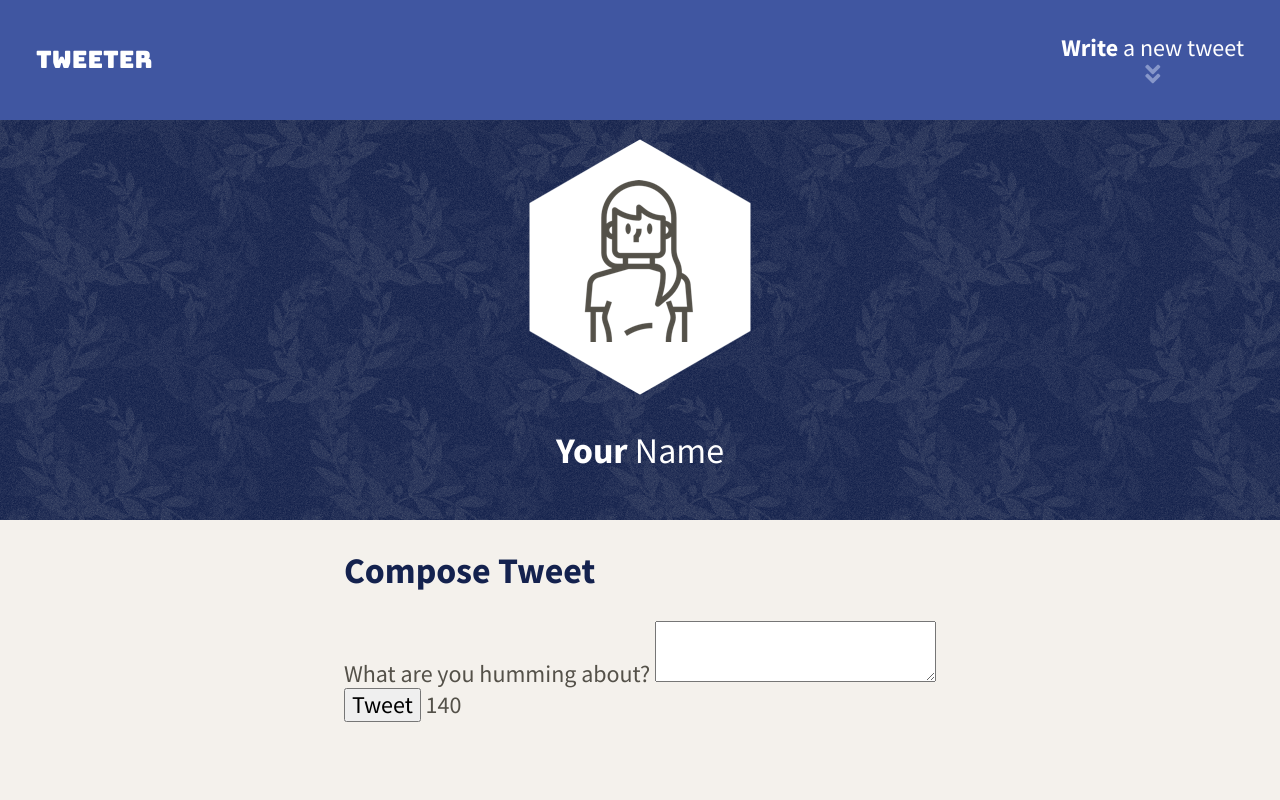
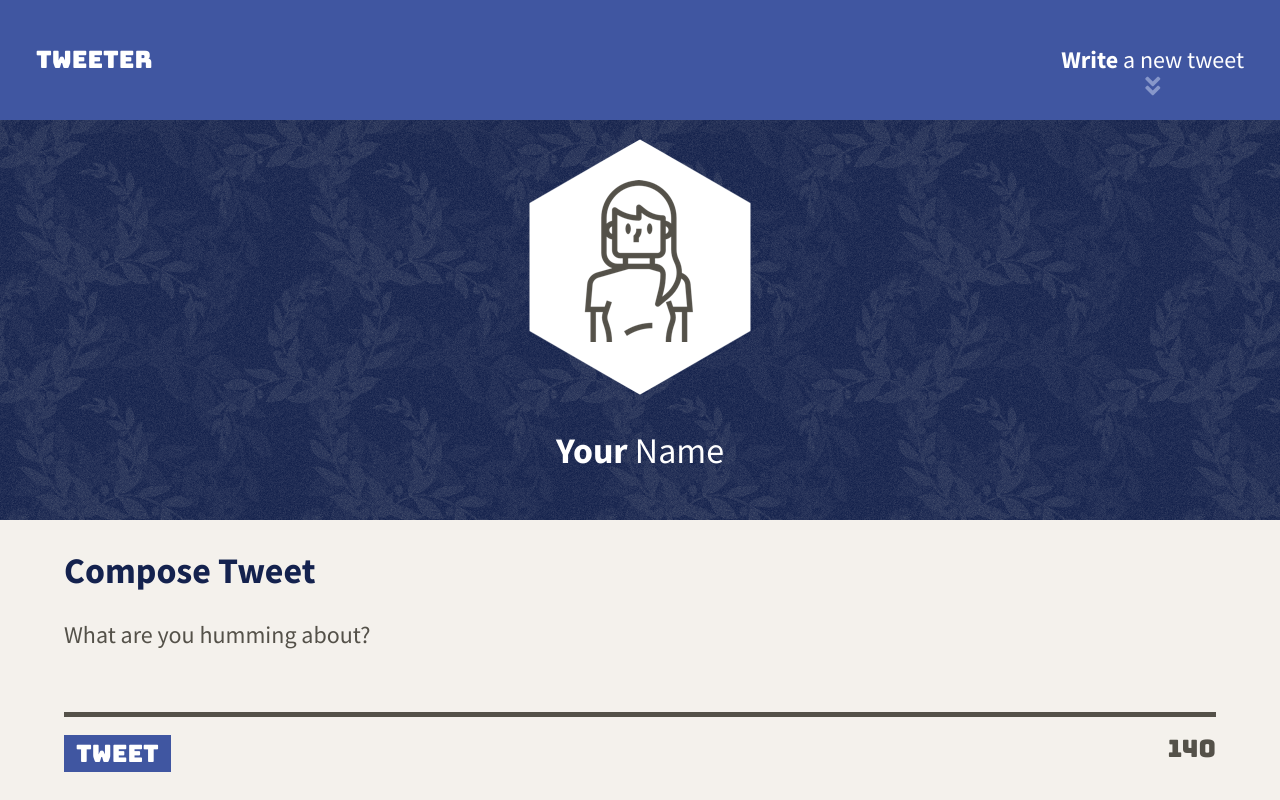
Before and after one commit to sarahdeecee/tweeter, a website: page public/index.html in a window 1280 px wide. Drawn offline with nearby package versions, Linux system fonts and the light colour scheme.

Commit message:
changed some layout, add tweet seciont and css file

```diff
--- a/public/index.html
+++ b/public/index.html
@@ -18,6 +18,7 @@
     <link rel="stylesheet" href="/styles/header.css" type="text/css" />
     <link rel="stylesheet" href="/styles/layout.css" type="text/css" />
     <link rel="stylesheet" href="/styles/nav.css" type="text/css" />
+    <link rel="stylesheet" href="/styles/new-tweet.css" type="text/css" />
 
     <!-- External JS -->
     <script src="https://ajax.googleapis.com/ajax/libs/jquery/3.4.1/jquery.min.js"></script>
@@ -31,7 +32,7 @@
     <!-- Top nav bar (fixed) -->
     <nav>
       <span id="logo">Tweeter</span>
-      <span>
+      <span id="writenew">
         <p>
           <strong>Write</strong> a new tweet
           <br>
@@ -53,12 +54,12 @@
     <main class="container">
       <section class="new-tweet">
         <h2>Compose Tweet</h2>
-        <form>
+        <form action="/tweets" method="POST">
           <label for="tweet-text">What are you humming about?</label>
-          <textarea name="text" id="tweet-text"></textarea>
-          <div>
-            <button type="submit">Tweet</button>
-            <output name="counter" class="counter" for="tweet-text">140</output>
+          <textarea name="text" id="tweet-text" rows="1" minlength="1" maxlength="140"></textarea>
+          <div id="tweet-below">
+            <span><button type="submit">Tweet</button></span>
+            <span><output name="counter" class="counter" for="tweet-text">140</output></span>
           </div>
         </form>
       </section>
--- a/public/styles/header.css
+++ b/public/styles/header.css
@@ -9,9 +9,6 @@ header {
   background-color: #14224e;
   background-image: url('../images/bg-leaves.png');
 }
-p {
-  font-weight: normal;
-}
 h2.name {
   font-weight: normal;
   color: white;
--- a/public/styles/nav.css
+++ b/public/styles/nav.css
@@ -9,20 +9,20 @@ nav {
   padding-left: 1.5em;
   padding-right: 1.5em;
   overflow: hidden;
-  position: fixed;
+  position: absolute;
   top: 0;
 }
-#write {
-  display: flex;
-  flex-grow: 2;
+a:link {
+  text-decoration: none;
+}
+#writenew {
+  padding-top: 1em;
+  position: relative;
 }
 #arrow-icon {
   color: #8797ca;
   display: flex;
   justify-content: center;
-}
-a:link {
-  text-decoration: none;
 }
 #arrow-icon:hover {
   color: white;
--- /dev/null
+++ b/public/styles/new-tweet.css
@@ -0,0 +1,43 @@
+.new-tweet {
+  flex-direction: column;
+  width: 100%;
+  display: flex;
+  justify-content: space-between;
+}
+
+#tweet-text {
+  border-bottom: 5px;
+  width: 100%;
+  padding: 0 0 1em;
+  margin: 0.5em 0em 0.5em;
+  border: none;
+  background: none;
+  border-bottom: 5px solid #545149;
+  resize: none;
+  overflow-y: auto;
+}
+
+.counter {
+  font-family: 'Bungee', cursive;
+}
+
+button {
+  font-family: 'Bungee', cursive;
+  color: white;
+  background-color: #4056A1;
+  display:inline-block;
+  padding: 0.2em 0.5em;
+  border: 0;
+  transition: all 0.2s;
+}
+
+button:hover {
+  color: #14224e;
+  background-color: #4056A1;
+}
+#tweet-below {
+  display: flex;
+  justify-content: space-between;
+  padding: 0em 0em 1em;
+  /* border-top: 5px solid #545149; */
+}
--- a/server/data-files/initial-tweets.json
+++ b/server/data-files/initial-tweets.json
@@ -8,7 +8,7 @@
     "content": {
       "text": "If I have seen further it is by standing on the shoulders of giants"
     },
-    "created_at": 1636853316902
+    "created_at": 1636863779375
   },
   {
     "user": {
@@ -19,6 +19,6 @@
     "content": {
       "text": "Je pense , donc je suis"
     },
-    "created_at": 1636939716903
+    "created_at": 1636950179375
   }
 ]
--- a/server/index.js
+++ b/server/index.js
@@ -35,3 +35,9 @@ app.use("/tweets", tweetsRoutes);
 app.listen(PORT, () => {
   console.log("Example app listening on port " + PORT);
 });
+
+// When a user posts
+app.post("/tweets/", (req, res) => {
+  const  text = req.body.text;
+  return res.redirect('./public/index.html');
+});
```
